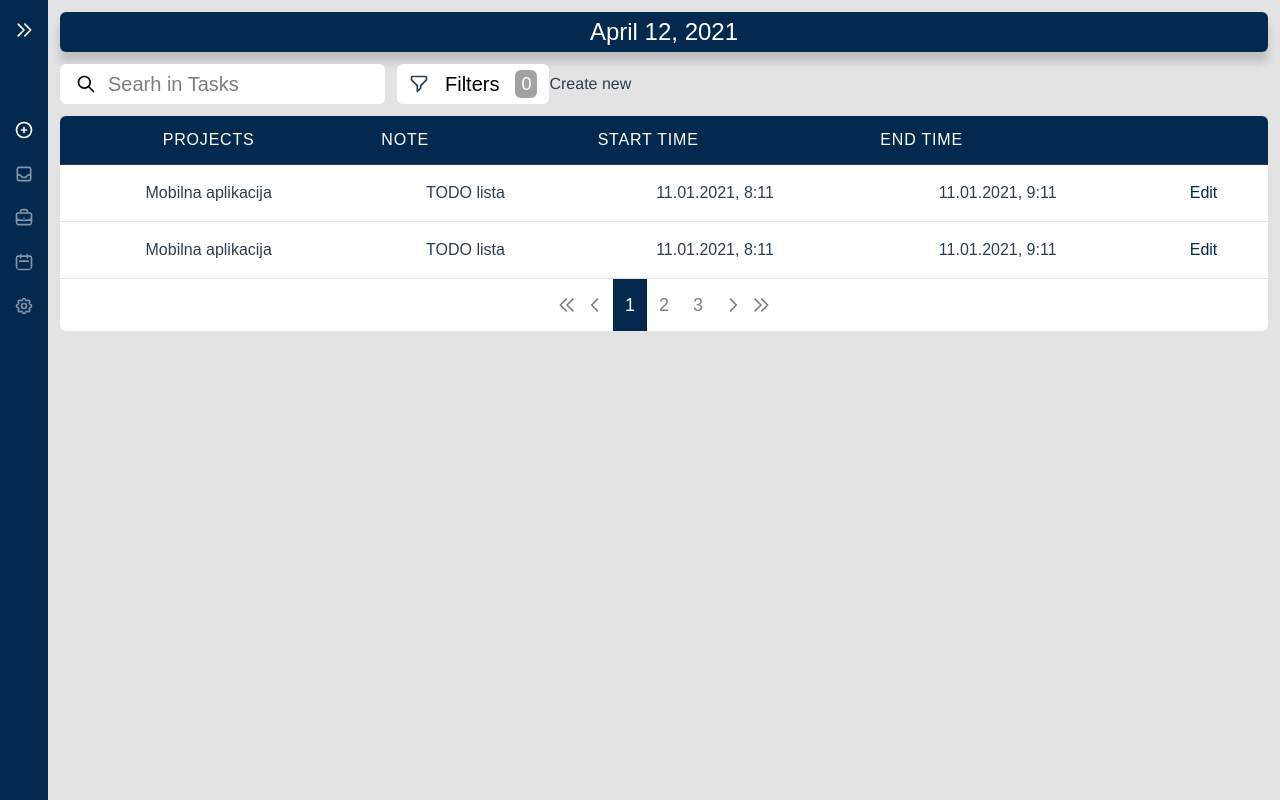
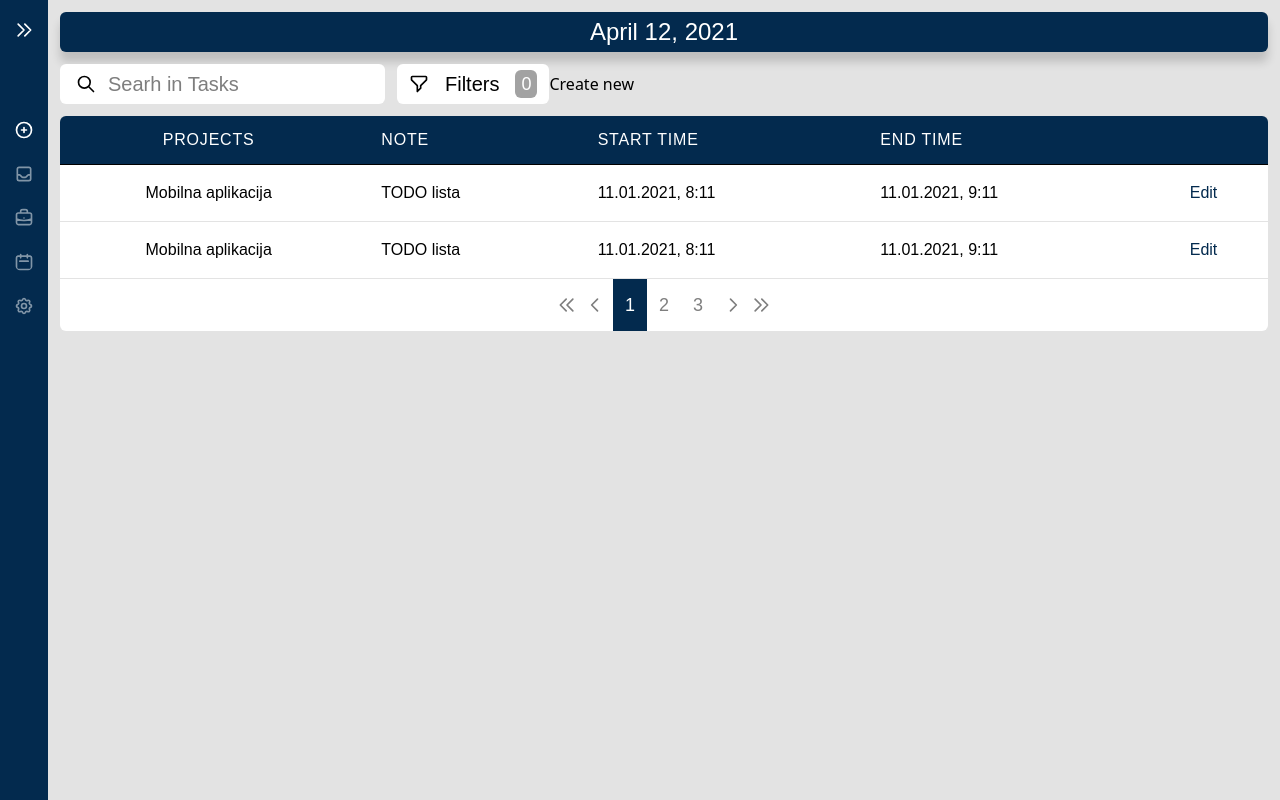
Before and after one commit to BrackoGregor/timetracker_praksa, a Vue app in the folder web/: page /add in a window 1280 px wide. Built offline with nearby package versions, Linux system fonts and the light colour scheme.

Commit message:
removed deafult style

```diff
--- a/web/src/App.vue
+++ b/web/src/App.vue
@@ -16,24 +16,4 @@
 </script>
 
 <style>
-#app {
-  font-family: Avenir, Helvetica, Arial, sans-serif;
-  -webkit-font-smoothing: antialiased;
-  -moz-osx-font-smoothing: grayscale;
-  text-align: center;
-  color: #2c3e50;
-}
-
-#nav {
-  padding: 30px;
-}
-
-#nav a {
-  font-weight: bold;
-  color: #2c3e50;
-}
-
-#nav a.router-link-exact-active {
-  color: #42b983;
-}
 </style>
```
